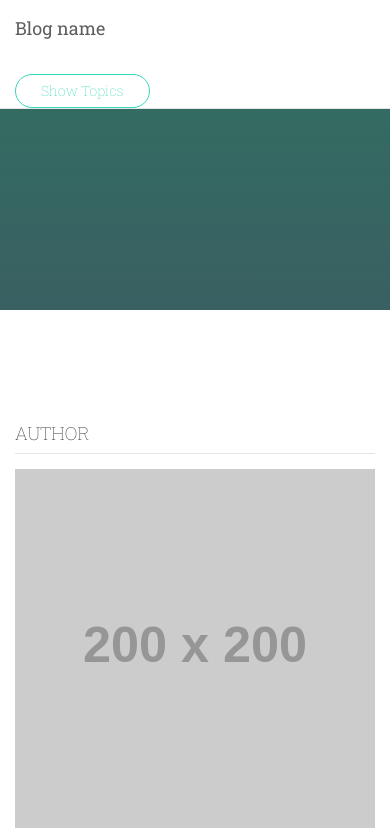
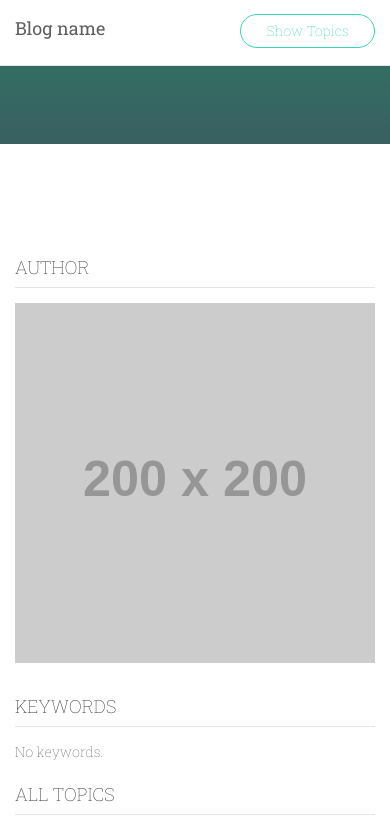
Before and after one commit to mikulatomas/Semantic-CMS, a Django app: template semantic_cms/templates/blog/article.html in a window 390 px wide. Shown: the top 828 px of the page. Run offline with Django 3.2, Linux system fonts and the light colour scheme; the template is opened without the code that fills it, so the values that code supplies are empty; grey boxes labelled with a size stand in for pictures from a placeholder-image service; parts of the project's set-up code (start-up, migrations or seed data) failed here and were passed over; some libraries are stand-ins or nearby versions.

Commit message:
FIX: Responsive blog

```diff
--- /dev/null
+++ b/semantic_cms/static/blog/sass/partials/_responsive.scss
@@ -0,0 +1,40 @@
+@media(max-width:767px) {
+  .navbar-header {
+    display: inline-block;
+  }
+  .navbar-right {
+    display: inline-block;
+    position: absolute;
+    right: 15px;
+  }
+  .info-headline {
+    margin-left: 40px;
+    margin-right: 40px;
+  }
+  .article-cover {
+    height: auto;
+    .container {
+      padding-top: 30px;
+      padding-bottom: 30px;
+
+      .title {
+        display: block;
+        float:none;
+        text-align: center;
+
+        h1 {
+            line-height: .9em;
+        }
+
+        .article-sub-title {
+          line-height: 3em;
+        }
+      }
+      .info {
+        display: block;
+        float:none;
+        text-align: center;
+      }
+    }
+  }
+}
--- a/semantic_cms/static/blog/sass/style.css
+++ b/semantic_cms/static/blog/sass/style.css
@@ -722,4 +722,35 @@ main header {
 .author-info .bio {
   font-weight: lighter; }
 
+@media (max-width: 767px) {
+  .navbar-header {
+    display: inline-block; }
+
+  .navbar-right {
+    display: inline-block;
+    position: absolute;
+    right: 15px; }
+
+  .info-headline {
+    margin-left: 40px;
+    margin-right: 40px; }
+
+  .article-cover {
+    height: auto; }
+    .article-cover .container {
+      padding-top: 30px;
+      padding-bottom: 30px; }
+      .article-cover .container .title {
+        display: block;
+        float: none;
+        text-align: center; }
+        .article-cover .container .title h1, .article-cover .container .title #article_title {
+          line-height: .9em; }
+        .article-cover .container .title .article-sub-title {
+          line-height: 3em; }
+      .article-cover .container .info {
+        display: block;
+        float: none;
+        text-align: center; } }
+
 /*# sourceMappingURL=style.css.map */
--- a/semantic_cms/static/blog/sass/style.scss
+++ b/semantic_cms/static/blog/sass/style.scss
@@ -12,3 +12,4 @@
 @import "partials/semantic_editor";
 @import "partials/articlelist";
 @import "partials/article";
+@import "partials/responsive";
--- a/semantic_cms/templates/blog/base.html
+++ b/semantic_cms/templates/blog/base.html
@@ -41,7 +41,7 @@
                   Blog name
                 {% endif %}
               </a>
-              <p class="navbar-text">
+              <p class="navbar-text hidden-xs">
                 {% if blog_settings.blog_description %}
                   {{ blog_settings.blog_description }}
                 {% endif %}
```
Also changed, not shown: 1 other file.
